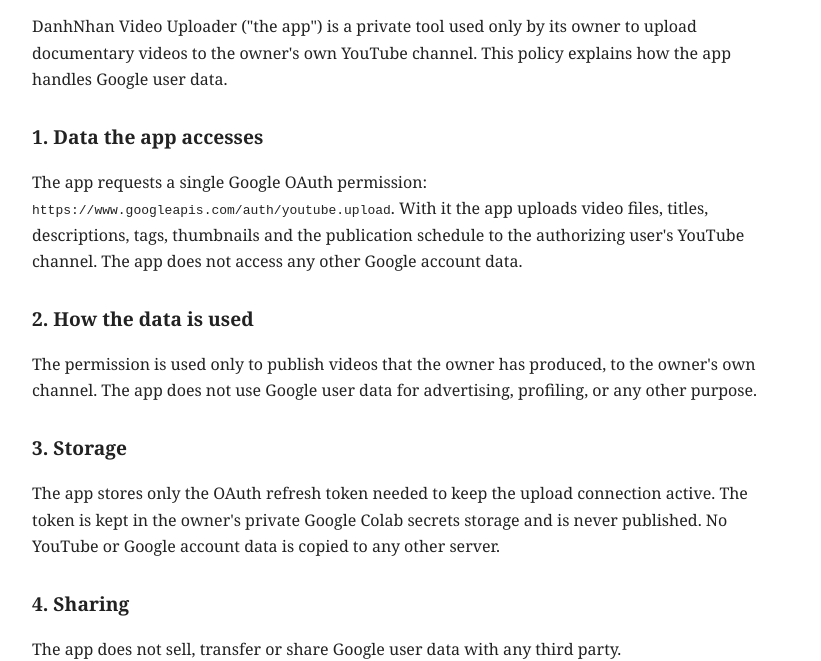
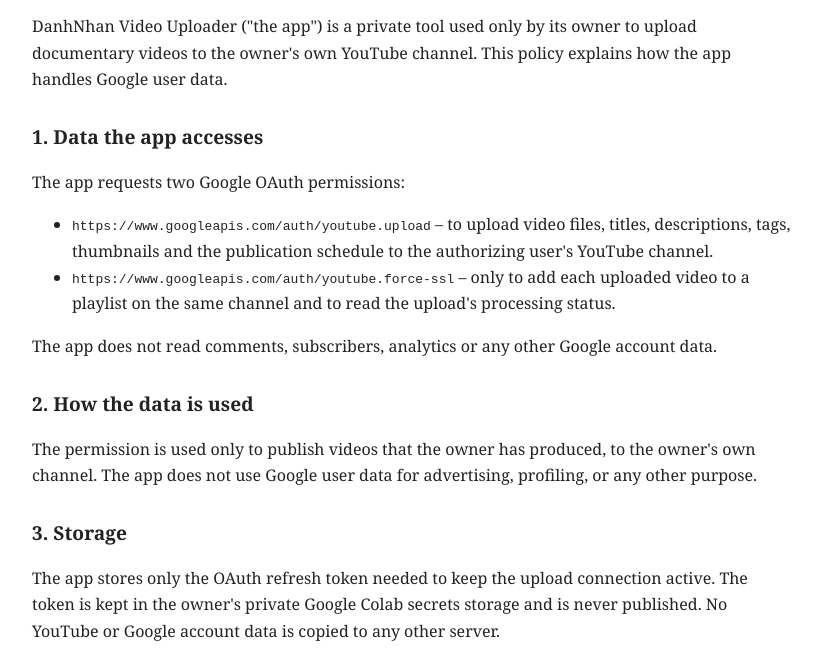
Before and after one commit to danhnhan-video/danhnhan-video.github.io, a plain HTML site: page privacy.html in a window 1280 px wide. Shown: the part 144-805 px from the top of the page, without its empty margins (228-1049 px from the left). Drawn offline with Linux system fonts and the light colour scheme.

Commit message:
Add files via upload

```diff
--- a/privacy.html
+++ b/privacy.html
@@ -18,10 +18,14 @@ documentary videos to the owner's own YouTube channel. This policy explains how
 Google user data.</p>
 
 <h2>1. Data the app accesses</h2>
-<p>The app requests a single Google OAuth permission:
-<code>https://www.googleapis.com/auth/youtube.upload</code>. With it the app uploads video files,
-titles, descriptions, tags, thumbnails and the publication schedule to the authorizing user's
-YouTube channel. The app does not access any other Google account data.</p>
+<p>The app requests two Google OAuth permissions:</p>
+<ul>
+  <li><code>https://www.googleapis.com/auth/youtube.upload</code> – to upload video files, titles,
+      descriptions, tags, thumbnails and the publication schedule to the authorizing user's YouTube channel.</li>
+  <li><code>https://www.googleapis.com/auth/youtube.force-ssl</code> – only to add each uploaded video to a
+      playlist on the same channel and to read the upload's processing status.</li>
+</ul>
+<p>The app does not read comments, subscribers, analytics or any other Google account data.</p>
 
 <h2>2. How the data is used</h2>
 <p>The permission is used only to publish videos that the owner has produced, to the owner's own
```
Also changed, not shown: index.html (+3 -2 lines).
